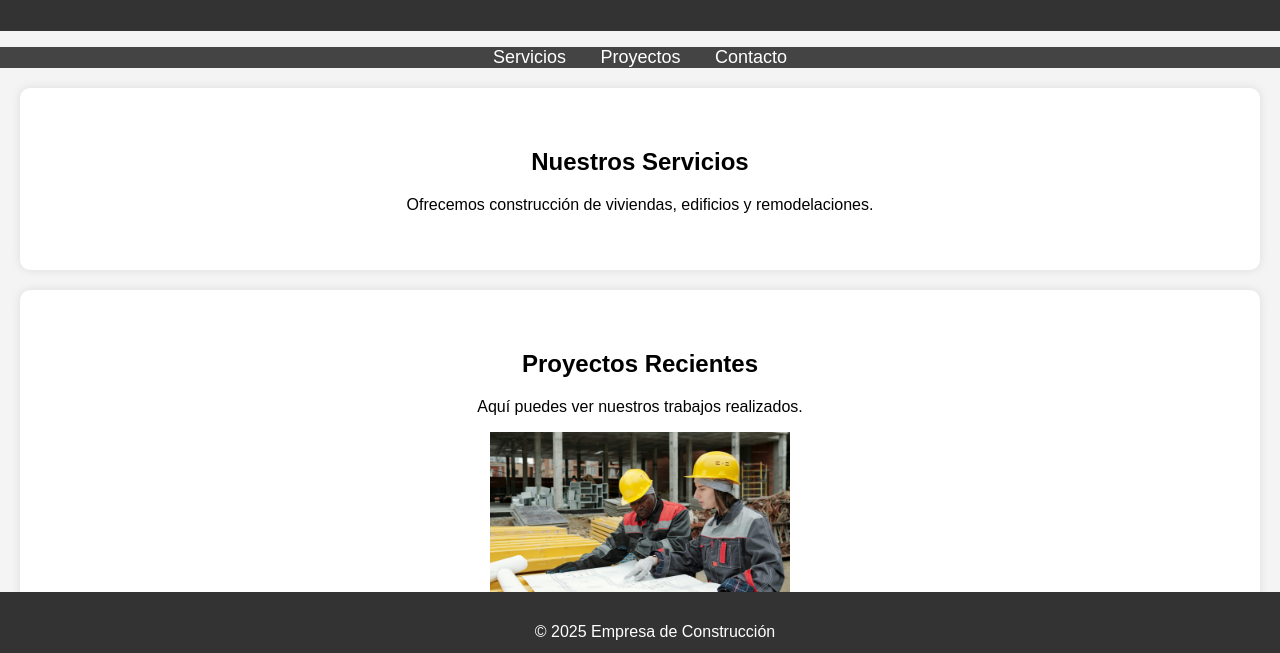
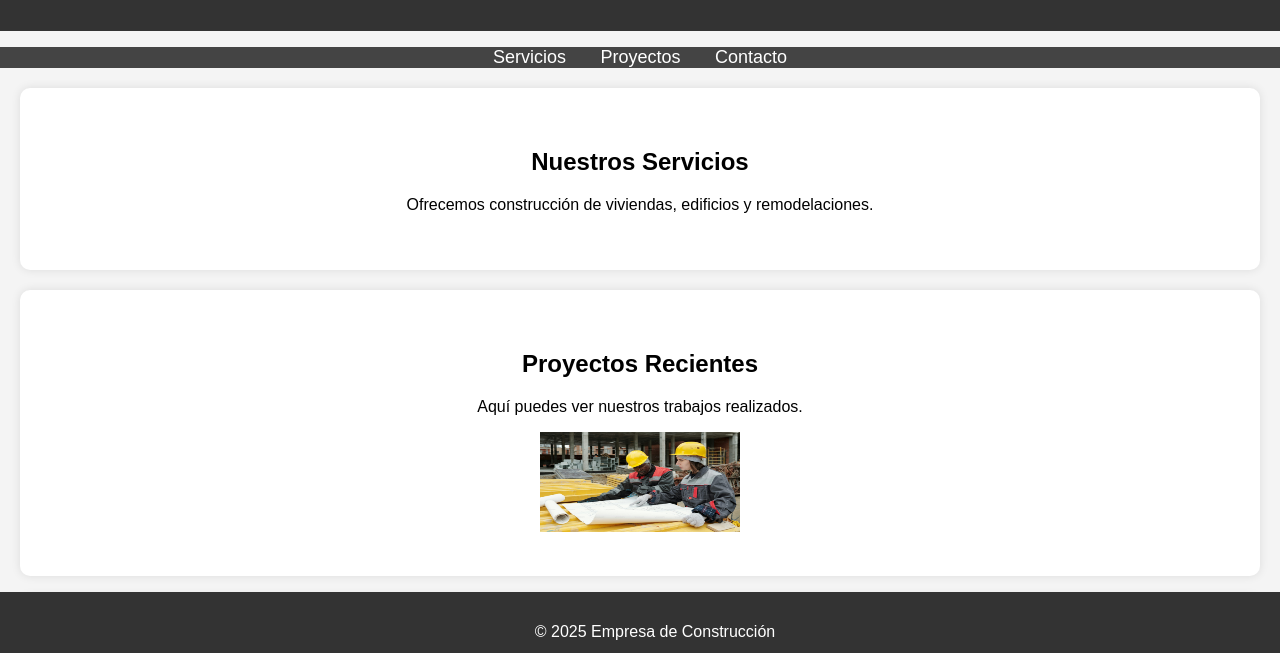
Before and after one commit to Nocoracu/PruebaCons, a plain HTML site: page index.html in a window 1280 px wide. Shown: the part 128-781 px from the top of the page. Drawn offline with Linux system fonts and the light colour scheme.

Commit message:
Update index.html

```diff
--- a/index.html
+++ b/index.html
@@ -25,7 +25,7 @@
     <section id="proyectos">
         <h2>Proyectos Recientes</h2>
         <p>Aquí puedes ver nuestros trabajos realizados.</p>
-<img src="Imagen prueba.jfif" alt="Trabajos Modernos" width="300" height="200">
+<img src="Imagen prueba.jfif" alt="Trabajos Modernos" width="200" height="100">
 
     </section>
     <section id="contacto">
@@ -34,6 +34,10 @@
     </section>
 
 
+
+
+
+
     <footer>
         <p>&copy; 2025 Empresa de Construcción</p>
     </footer>
```
